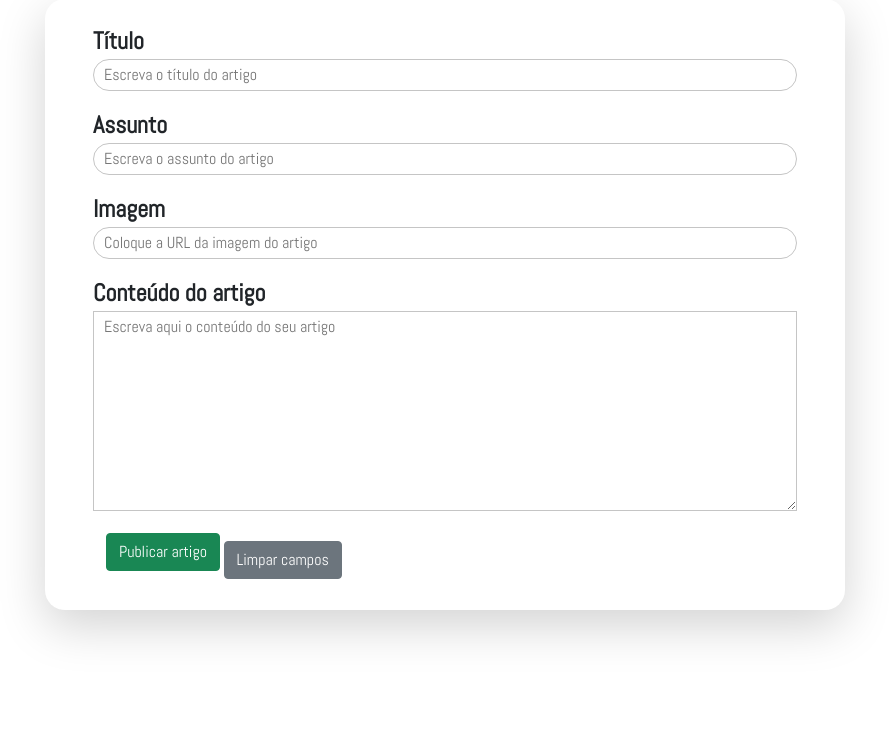
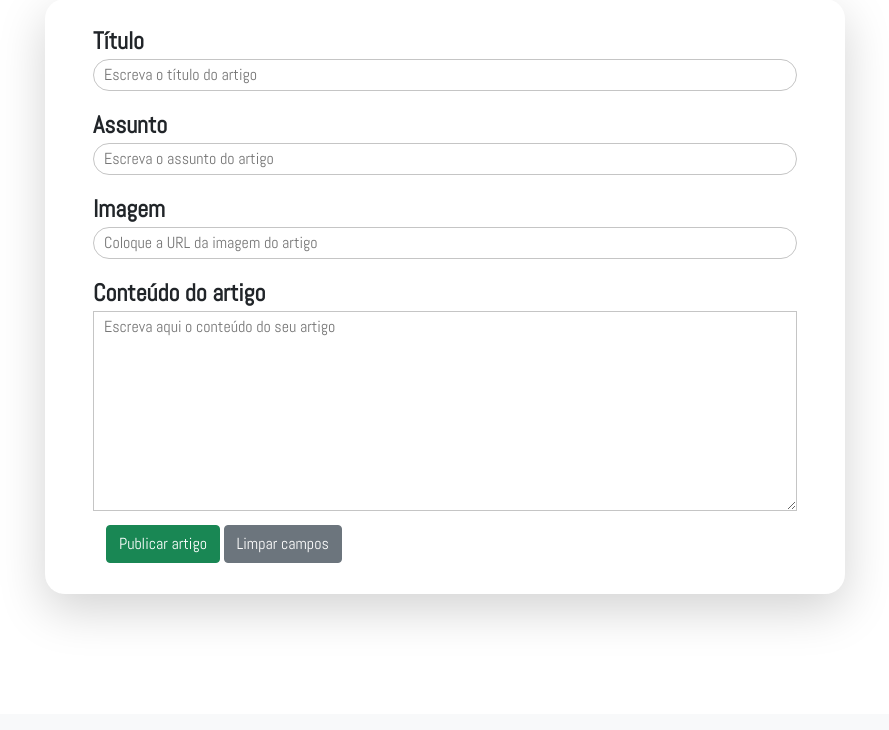
Before and after one commit to igorprati/projeto_CRUD_Flask, a Flask app: page /create in a window 1280 px wide. Shown: the part 658-1388 px from the top of the page, without its empty margins (195-1084 px from the left). After the commit the page ends 1274 px from the top, so only its background shows below. Run offline with Flask 2, Linux system fonts and the light colour scheme; some libraries are stand-ins or nearby versions.

Commit message:
Update create.html

```diff
--- a/templates/create.html
+++ b/templates/create.html
@@ -109,7 +109,7 @@
                         </div>
                         <div class="btn">
                             <button type="submit" class="btn btn-success" id="criar_post" value="Publicar artigo">Publicar artigo</button>
-                            <button type="reset" class="btn btn-secondary mt-3" id="criar_post" value="Publicar artigo">Limpar campos</button>
+                            <button type="reset" class="btn btn-secondary mt-3 mt-sm-0" id="criar_post" value="Publicar artigo">Limpar campos</button>
                         </div>
                     </form>
                     </div>
```
